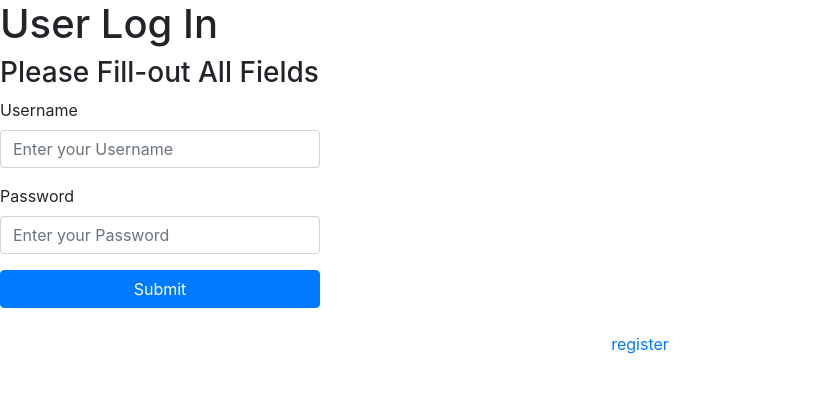
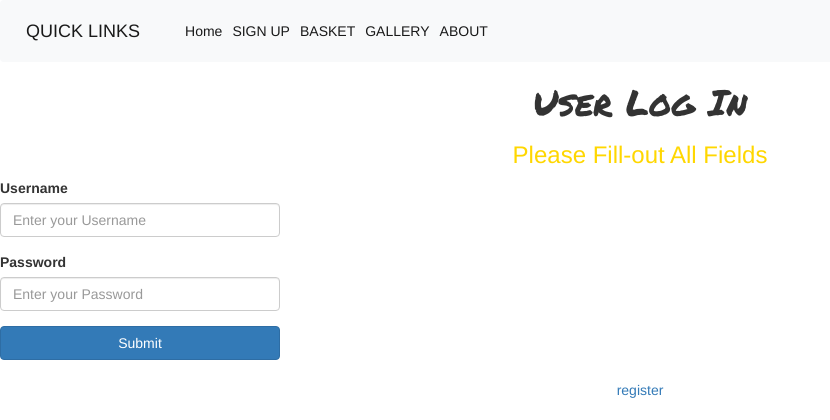
Before and after one commit to TDL2627/OnlineStore, a PHP site: page /login.php in a window 1280 px wide. Shown: the top 420 px of the page, without its empty margins (0-830 px from the left). Before the commit the page ends 354 px from the top, so only its background shows below. Run offline with PHP 8.4, Linux system fonts and the light colour scheme; some libraries are stand-ins or nearby versions.

Commit message:
nav bar add

```diff
--- a/login.php
+++ b/login.php
@@ -1,10 +1,43 @@
 <!DOCTYPE html>
 <html lang="en-US">
   <head>
-  <title>IT SourceCode</title>
+  <title>REGISTRATION</title>
   <link rel="stylesheet" href="libs/css/bootstrap.min.css">
-  <link rel="stylesheet" href="libs/style.css">
+  <meta charset="UTF-8">
+    <link rel="stylesheet" href="https://stackpath.bootstrapcdn.com/bootstrap/4.3.1/css/bootstrap.min.css" integrity="sha384-ggOyR0iXCbMQv3Xipma34MD+dH/1fQ784/j6cY/iJTQUOhcWr7x9JvoRxT2MZw1T" crossorigin="anonymous">
+        <link rel="stylesheet" href="https://maxcdn.bootstrapcdn.com/bootstrap/3.4.1/css/bootstrap.min.css">
+        <script src="https://ajax.googleapis.com/ajax/libs/jquery/3.4.1/jquery.min.js"></script>
+        <link rel="stylesheet" href="css/stylesheet.css">
+        <link href="https://fonts.googleapis.com/css2?family=Permanent+Marker&display=swap" rel="stylesheet">
+        <script src="script/button.js"></script>
   </head>
+  <body>
+  <nav class="navbar navbar-expand-lg navbar-light bg-light">
+        <a class="navbar-brand" href="#">QUICK LINKS</a>
+        <button class="navbar-toggler" type="button" data-toggle="collapse" data-target="#navbarNav" aria-controls="navbarNav" aria-expanded="false" aria-label="Toggle navigation">
+          <span class="navbar-toggler-icon"></span>
+        </button>
+        <div class="collapse navbar-collapse" id="navbarNav">
+          <ul class="navbar-nav">
+            <li class="nav-item active">
+              <a class="nav-link" href="index.php">Home <span class="sr-only">(current)</span></a>
+            </li>
+            <li class="nav-item active">
+              <a class="nav-link" href="signup.php">SIGN UP <span class="sr-only">(current)</span></a>
+            </li>
+            <li class="nav-item active">
+              <a class="nav-link" href="cart.php">BASKET <span class="sr-only">(current)</span></a>
+            </li>
+            <li class="nav-item active">
+              <a class="nav-link" href="gallery.php">GALLERY <span class="sr-only">(current)</span></a>
+            </li>
+            <li class="nav-item active">
+              <a class="nav-link" href="dashboard.php">ABOUT <span class="sr-only">(current)</span></a>
+            </li>
+    </ul>
+
+        </div>
+      </nav>
   <h1>User Log In</h1>
 <div class="input-field">
         <h3>Please Fill-out All Fields</h3>
--- a/signup.php
+++ b/signup.php
@@ -4,7 +4,6 @@
   <title>REGISTRATION</title>
   <link rel="stylesheet" href="libs/css/bootstrap.min.css">
   <meta charset="UTF-8">
-    <title>HOME</title>
     <link rel="stylesheet" href="https://stackpath.bootstrapcdn.com/bootstrap/4.3.1/css/bootstrap.min.css" integrity="sha384-ggOyR0iXCbMQv3Xipma34MD+dH/1fQ784/j6cY/iJTQUOhcWr7x9JvoRxT2MZw1T" crossorigin="anonymous">
         <link rel="stylesheet" href="https://maxcdn.bootstrapcdn.com/bootstrap/3.4.1/css/bootstrap.min.css">
         <script src="https://ajax.googleapis.com/ajax/libs/jquery/3.4.1/jquery.min.js"></script>
```
